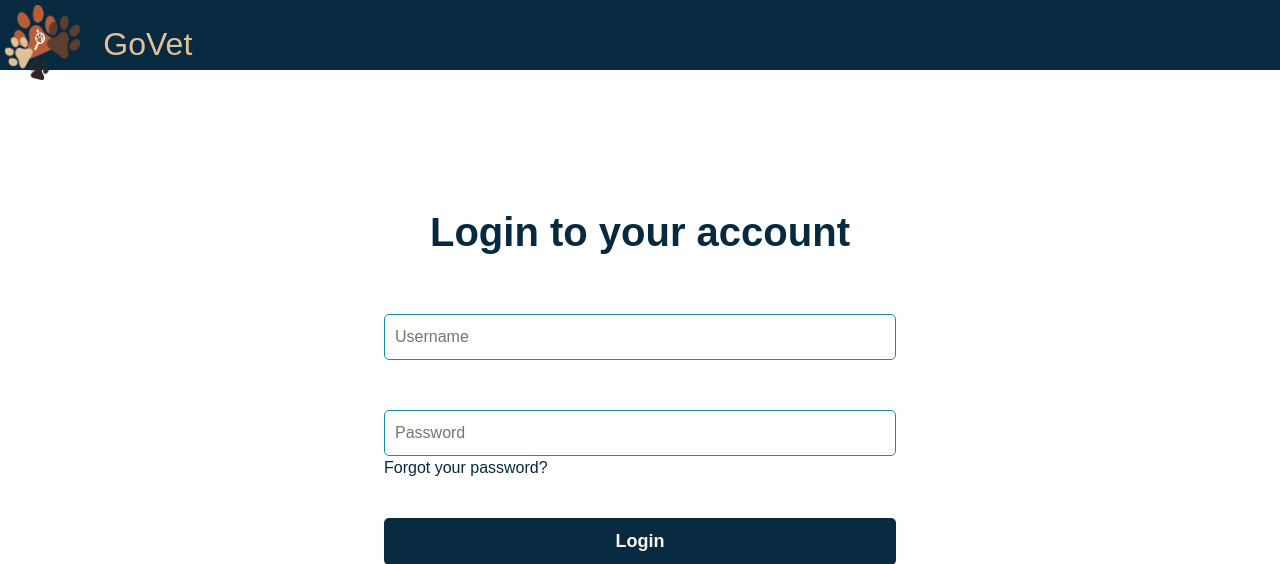
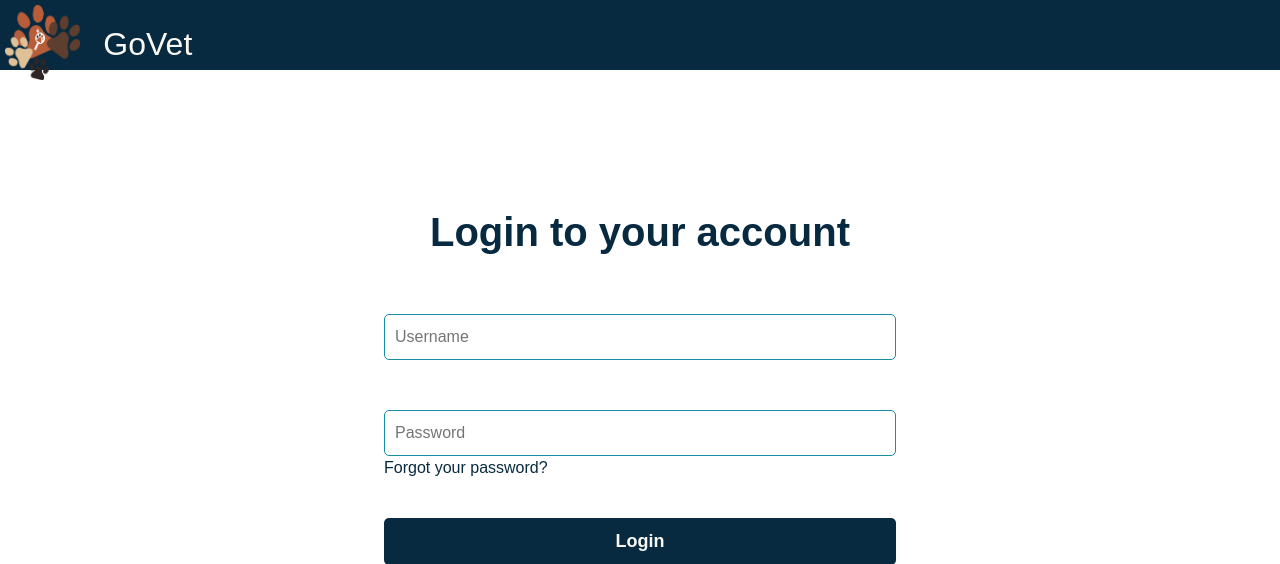
Before and after one commit to Clinic-Directory-2021/web_based_clinic_directory_admin, a Django app: page / in a window 1280 px wide. Shown: the top 564 px of the page. Run offline with Django 3.2, Linux system fonts and the light colour scheme; some libraries are stand-ins or nearby versions.

Commit message:
asdasdasd

```diff
--- a/main_app/templates/base.html
+++ b/main_app/templates/base.html
@@ -32,7 +32,7 @@
         <div class='logo' style="display: flex;">
             <img src="../static/images/logo.png" alt="" width="50" height="50">
             &nbsp; &nbsp;
-            <h2 style="margin-top: 10px; overflow: hidden; color: #E0C097;">GoVet</h2>
+            <h2 style="margin-top: 10px; overflow: hidden; color: #F9F7F0;">GoVet</h2>
         </div>
     </div>
     {% block content %}
```
Also changed, not shown: db.sqlite3.
